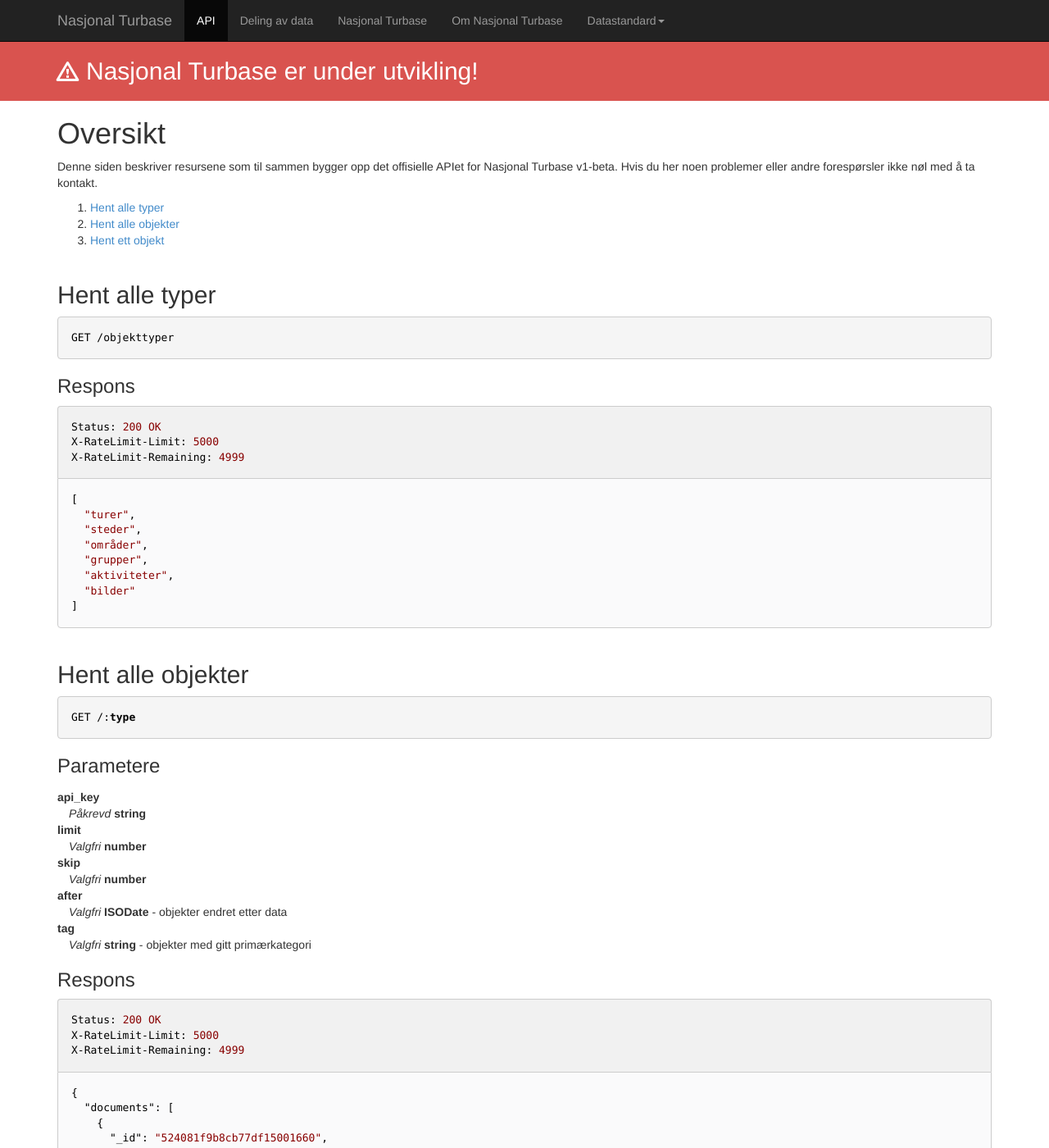
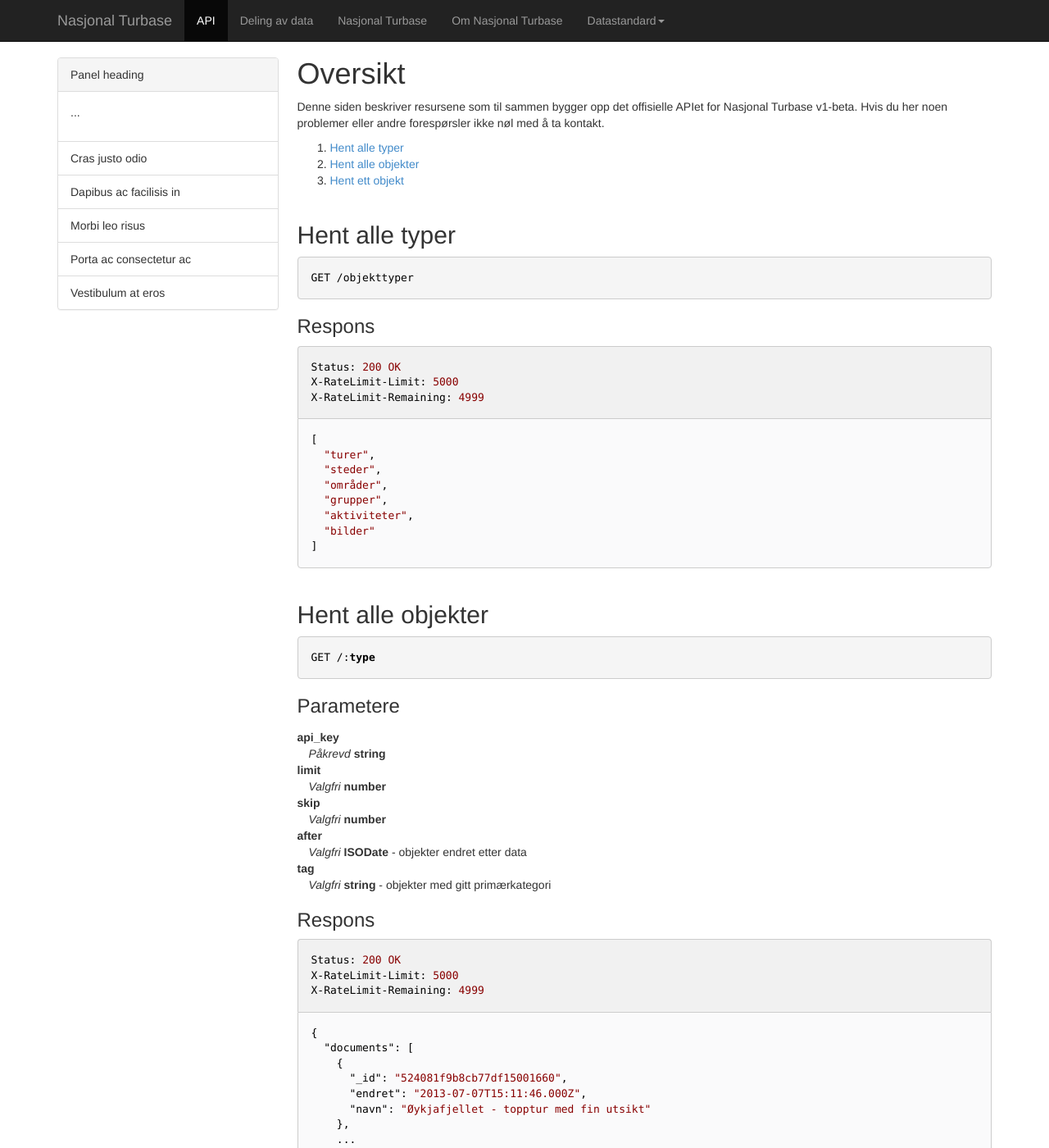
Before and after one commit to Turbasen/www.nasjonalturbase.no, a Jekyll site: the page built from api.html, in a window 1280 px wide and 1400 px high. Shown: the whole window at 82% size. Built offline with Jekyll 4.4.1, drawn with Linux system fonts in a browser that asks for light colours; nearby versions of some CDN libraries; Markdown is read by kramdown in place of the engine named in the settings.

Commit message:
Add new left side menue to API page

```diff
--- /dev/null
+++ b/_layouts/api.html
@@ -0,0 +1,28 @@
+{% include header.html %}
+
+<div class="container {{ page.class }}">
+  <div class="row">
+    <div class="col-md-3">
+      <div class="panel panel-default" data-spy="affix" data-offset-bottom="577">
+        <!-- Default panel contents -->
+        <div class="panel-heading">Panel heading</div>
+        <div class="panel-body">
+          <p>...</p>
+        </div>
+
+        <!-- List group -->
+        <ul class="list-group">
+          <li class="list-group-item">Cras justo odio</li>
+          <li class="list-group-item">Dapibus ac facilisis in</li>
+          <li class="list-group-item">Morbi leo risus</li>
+          <li class="list-group-item">Porta ac consectetur ac</li>
+          <li class="list-group-item">Vestibulum at eros</li>
+        </ul>
+      </div>
+    </div>
+    <div class="col-md-9">{{ content }}</div>
+  </div>
+</div>
+
+{% include jumbo-trone.html align="right" color="green" type="partners" %}
+{% include footer.html %}
--- a/api.html
+++ b/api.html
@@ -1,5 +1,5 @@
 ---
-layout: default
+layout: api
 title: API
 class: api
 ---
--- a/css/app.css
+++ b/css/app.css
@@ -101,3 +101,8 @@
 .container.api h2 {
   margin-top: 40px;
 }
+
+.api .panel {
+  margin-top: 20px;
+  width: 270px;
+}
```
